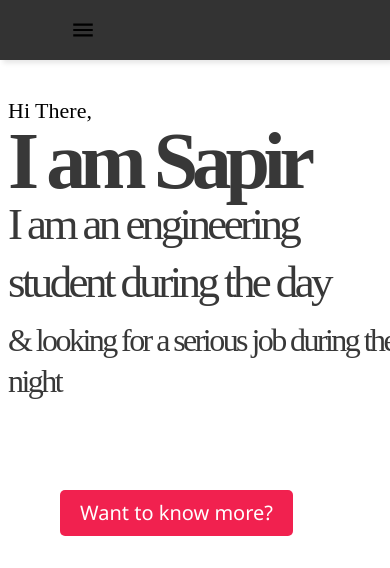
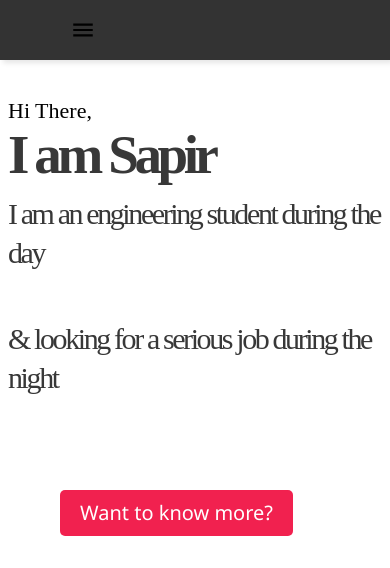
Before and after one commit to sapirweissman/home-assignment-2, a plain HTML site: page index.html in a window 390 px wide. Shown: the top 568 px of the page. Drawn offline with Linux system fonts and the light colour scheme.

Commit message:
first commit

```diff
--- a/styles.css
+++ b/styles.css
@@ -442,19 +442,20 @@ nav a:hover {
   #home h2 {
     left: 8px;
     max-width: 100%;
-    font-size: 80px;
-    top: 75px;
+    font-size: 55px;
+    top: 85px;
   }
 
   #home h3 {
     left: 8px;
     max-width: 100%;
-    font-size: 45px;
+    font-size: 30px;
   }
 
   #home h4 {
     left: 8px;
     max-width: 100%;
+    font-size: 30px;
   }
 
   .main-section .main-link {
@@ -495,6 +496,8 @@ nav a:hover {
   #work-experience {
     margin: 0;
     size: 10px;
+    gap: 20px;
+    padding: 10px;
   }
 
   .skills .main-link {
```
